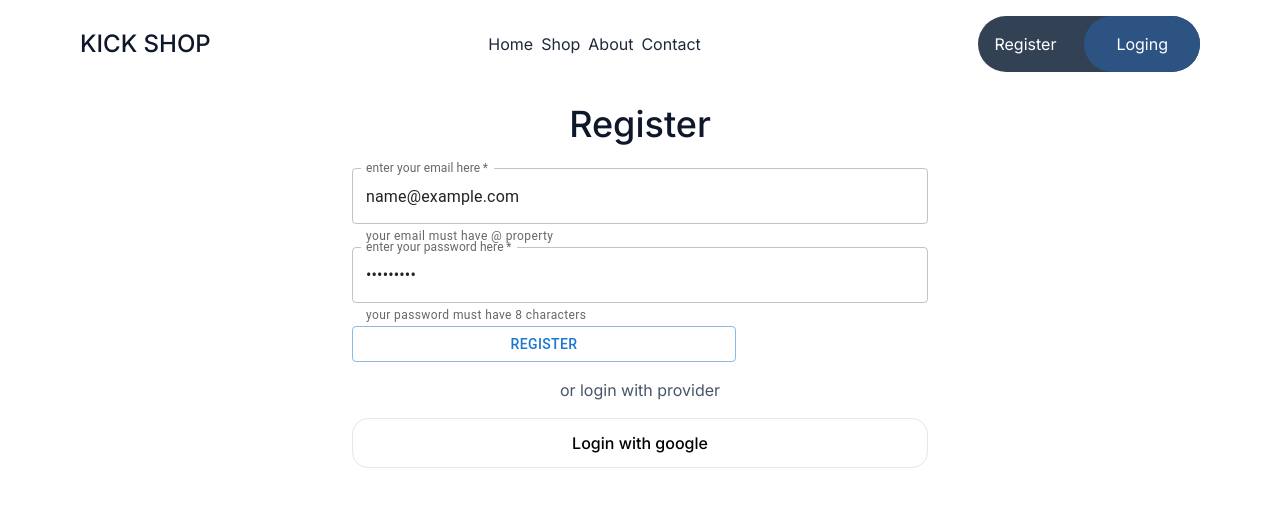
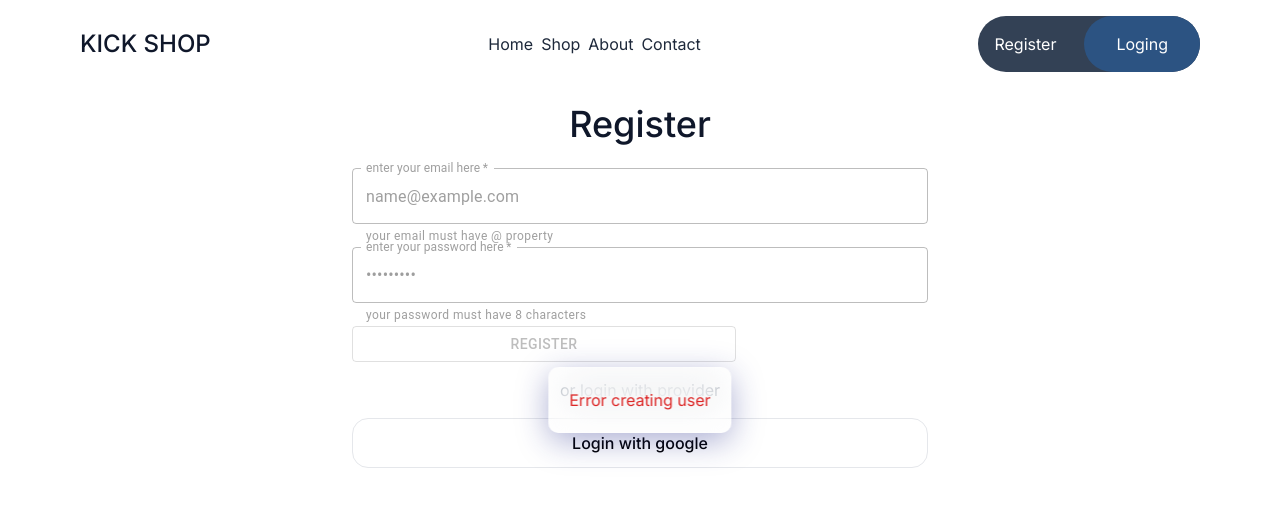
Before and after one commit to tchasinga/kick-shopping, a Next.js app: page /register in a window 1280 px wide. Both pictures are taken after typing "name@example.com", "Sample123" into the empty fields and a click on the button "REGISTER". Shown: the top 506 px of the page. Built offline with nearby package versions, Linux system fonts and the light colour scheme; no server answers; the database is empty.

Commit message:
new code is added

```diff
--- a/src/app/globals.css
+++ b/src/app/globals.css
@@ -16,3 +16,26 @@
     grid-template-columns: repeat(auto-fit, minmax(250px, 1fr));
     grid-gap: 1rem;
 }
+
+.Success {
+    position: fixed;
+    top: 50%;
+    left: 50%;
+    transform: translate(-50%, -50%);
+    background: rgba(255, 255, 255, 0.25);
+    box-shadow: 0 8px 32px 0 rgba(31, 38, 135, 0.37);
+    backdrop-filter: blur(20px);
+    -webkit-backdrop-filter: blur(20px);
+    border-radius: 10px;
+    border: 1px solid rgba(255, 255, 255, 0.18); /* Optionally add a semi-transparent background */
+    padding: 20px;
+    border-radius: 10px;
+    text-align: center;
+    z-index: 9999; /* Ensure it's above other elements */
+  }
+
+  .bgBlack {
+    background-color: black;
+    color: white; /* Set the text color to white for visibility */
+    /* Add any other styles you need */
+  }
--- a/src/app/register/page.jsx
+++ b/src/app/register/page.jsx
@@ -2,51 +2,74 @@
 import React from 'react'
 import { TextField ,Button , Tooltip} from '@mui/material';
 import {useState} from 'react'
+import Link from 'next/link'
 
 
 export default function Register() {
 
   const [email, setEmail] = useState('')
   const [password, setPassword] = useState('')
+  const [userCreated, setUserCreated] = useState(false);
+  const [creatingUser, setCreatingUser] = useState(false);
+  const [error, setError] = useState(false);
 
-  const  handlerFormsubmit  = async (ev) => {
-    ev.preventDefault()
-  await fetch("../api/register/", {
+  const handlerFormsubmit = async (ev) => {
+    ev.preventDefault();
+    setCreatingUser(true);
+
+    try {
+      const response = await fetch("../api/register/", {
         method: 'POST',
         headers: {
           'Content-Type': 'application/json',
         },
         body: JSON.stringify({ email, password }),
-   })
-   .then(response => {
+      });
+
       if (!response.ok) {
         throw new Error(`HTTP error! Status: ${response.status}`);
       }
-      return response.json();
-   })
-   .then(data => {
+
+      const data = await response.json();
       console.log('Success:', data);
-   })
-   .catch(error => {
+
+      // Move these inside the .then block
+      setCreatingUser(false);
+      setUserCreated(true);
+
+   } catch (error) {
       console.error('Error:', error);
-   });
+      // Display error message to the user or handle it in a specific way
+      setError(true);
+      // Optionally, clear the error after a certain period
+      setTimeout(() => {
+        setError(false);
+      }, 5000);
     }
+  };
+
 
   return (
     <section className='mt-8'>
         <h1 className='text-center text-slate-900 text-4xl font-medium'>Register</h1>
+        {userCreated && <div className='text-center text-slate-600'>user created you can <Link className='text-green-800 font-bold' href={`/login`}>login now &raquo;</Link></div>}
 
         <form className=' max-w-xl mx-auto mt-6' onSubmit={handlerFormsubmit}>
          <div className="w-full flex flex-col">
-         <TextField type='email' variant='outlined' value={email} onChange={ev => setEmail(ev.target.value)} id="" label="enter your email here" helperText='your email must have @ property' required/>
-          <TextField type='password' variant='outlined' value={password} onChange={ev =>setPassword(ev.target.value)} id="" label="enter your password here" helperText='your password must have 8 characters' required/>
-          <Button type='submit' className='w-2/3' variant='outlined'>register</Button>
+         <TextField type='email' variant='outlined' disabled={creatingUser} value={email} onChange={ev => setEmail(ev.target.value)} id="" label="enter your email here" helperText='your email must have @ property' required/>
+          <TextField type='password' variant='outlined' disabled={creatingUser} value={password} onChange={ev =>setPassword(ev.target.value)} id="" label="enter your password here" helperText='your password must have 8 characters' required/>
+          <Button type='submit' className='w-2/3' disabled={creatingUser} variant='outlined'>register</Button>
          </div>
          <div className='my-4 text-center text-slate-600'>or login with provider</div>
           <div className="text-center border p-3 rounded-2xl font-medium">
           <button className=''>Login with google</button>
           </div>
         </form>
+         {error && (
+             <div className={`bgBlack ${error ? 'visible' : 'hidden'}`}>
+             {error && <div className='Success text-center text-red-600'>Error creating user</div>}
+           </div>
+         )}
     </section>
   )
 }
```
Lines whose indentation alone changed are shown as unchanged.
